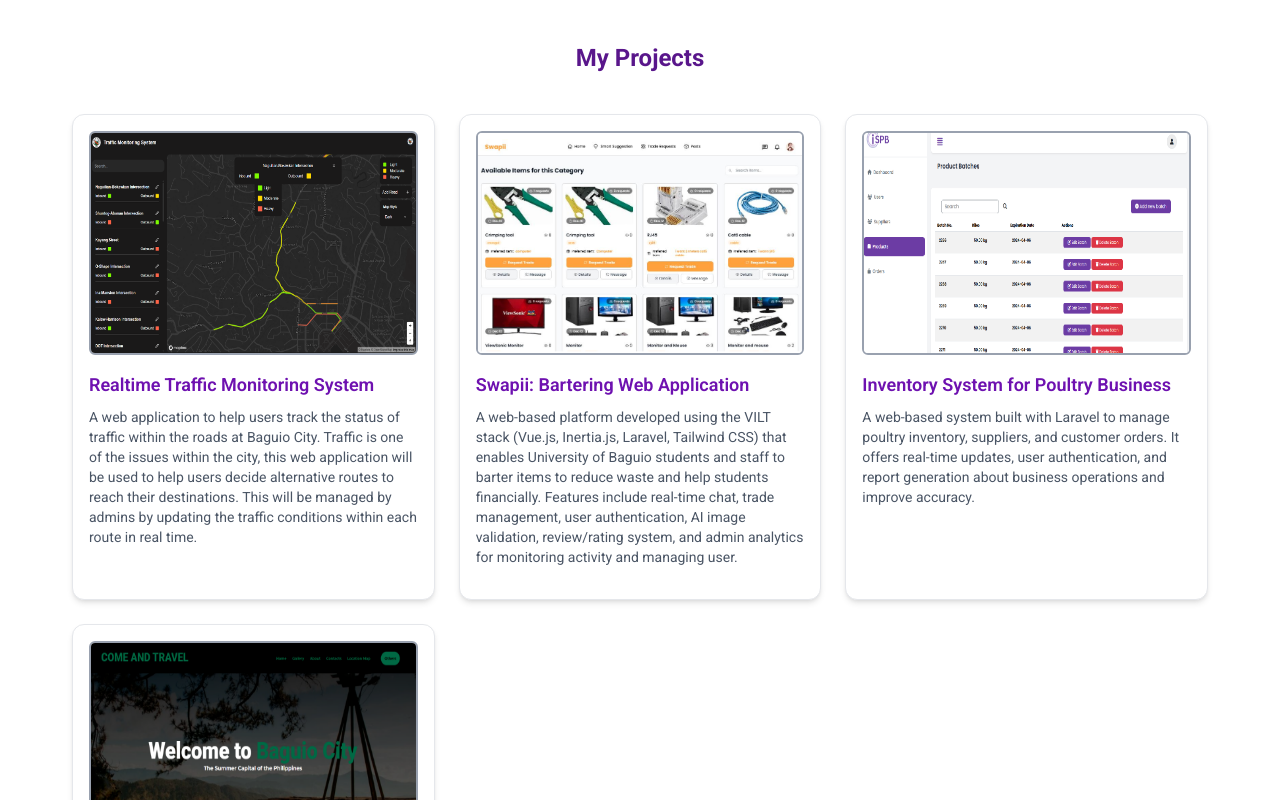
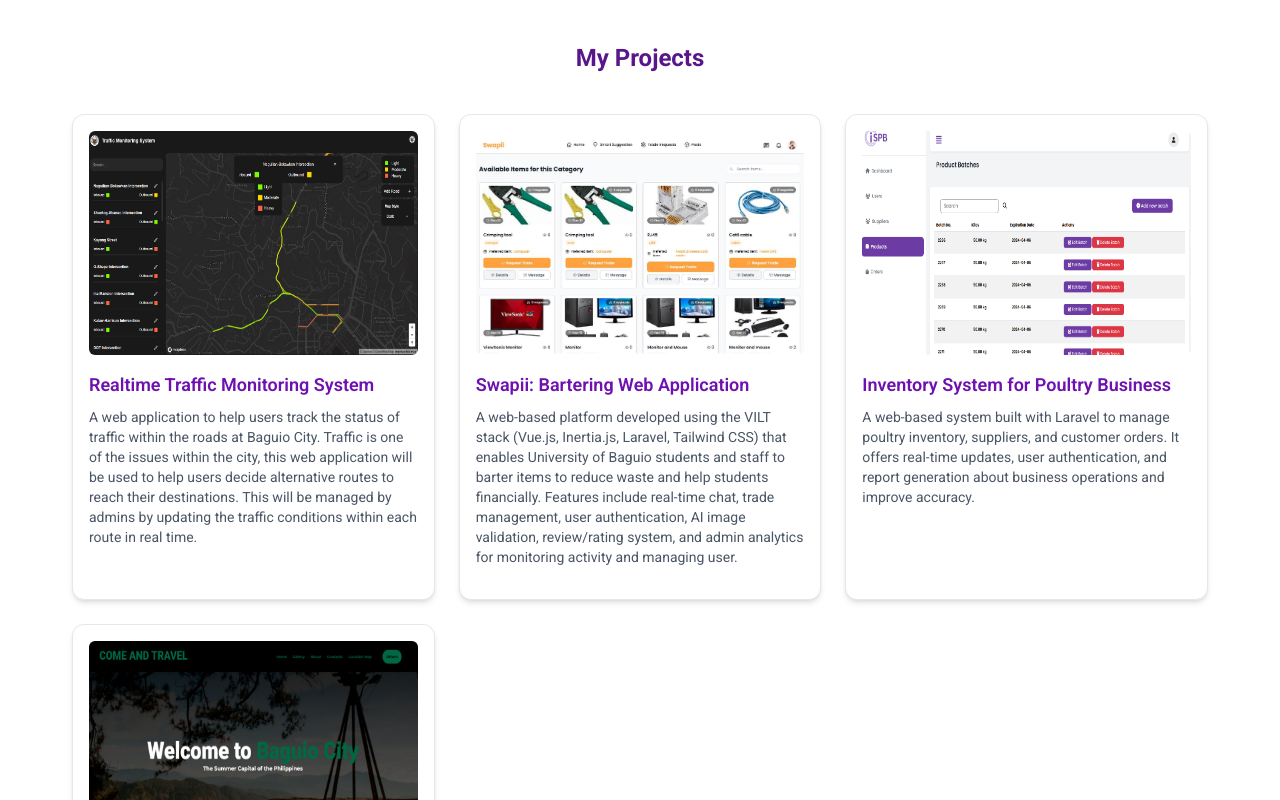
Before and after one commit to oliverkean/portfolio, a React (Vite) app: page / in a window 1280 px wide. Shown: the part 1720-2520 px from the top of the page. Built offline with nearby package versions, Linux system fonts and the light colour scheme.

Commit message:
feat: reduced border

```diff
--- a/src/sections/Project/components/ProjectCards.jsx
+++ b/src/sections/Project/components/ProjectCards.jsx
@@ -1,7 +1,7 @@
 export default function ProjectCard({ index, name, image, description }) {
   return (
     <li key={index} className="bg-white rounded-xl shadow-md border border-gray-200 p-4 flex flex-col">
-      <img src={image} alt={`${name} logo`} className="w-full rounded-md border-2 border-gray-400 h-56 mb-4 self-center" />
+      <img src={image} alt={`${name} logo`} className="w-full rounded-md border-gray-400 h-56 mb-4 self-center" />
       <h3 className="text-lg font-semibold text-purple-800 mb-2">{name}</h3>
       <p className="text-gray-600 text-sm mb-4">{description}</p>
     </li>
```
